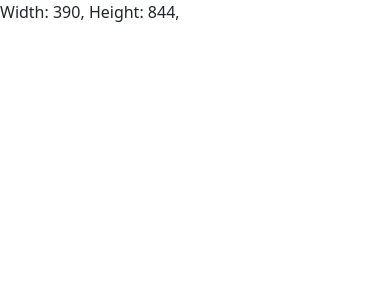
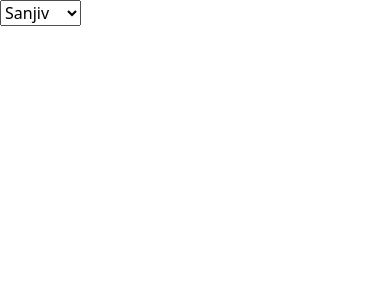
Before and after one commit to Kevin-Karanja-098/reacthooks, a React (Create React App) app: page / in a window 390 px wide. Shown: the top 300 px of the page. Built offline with nearby package versions, Linux system fonts and the light colour scheme.

Commit message:
Controlling when an effect runs by specifying dependencies

```diff
--- a/src/components/App.js
+++ b/src/components/App.js
@@ -1,28 +1,35 @@
 import React, { useState, useEffect } from "react";
-export default function WindowSize () {
 
-const [size, setSize] = useState(getSize());
-function getSize () {
-return {
-width: window.innerWidth,
-height: window.innerHeight
-};
+export default function UserStorage () {
 
+    const [user, setUser] = useState("Sanjiv");
+
+    useEffect(() => {
+
+        const storedUser = window.localStorage.getItem("user");
+
+        console.log('amazing')
+
+        if (storedUser) {
+
+            setUser(storedUser);
+
+        }
+
+    },[]);
+
+    useEffect(() => {
+
+        window.localStorage.setItem("user", user);
+
+    },[user] );
+
+    return (
+        <select value={user} onChange={e => setUser(e.target.value)}>
+        <option>Jason</option>
+        <option>Akiko</option>
+        <option>Clarisse</option>
+        <option>Sanjiv</option>
+        </select>
+    );
 }
-const num = 7*size.width
-useEffect(() => {
-
-console.log('wow');
-function handleResize () {
-setSize(getSize());
-
-}
-window.addEventListener('resize', handleResize);
-
-return () => window.removeEventListener('resize', handleResize);
-
-},[]);
-
-return <p>Width: {size.width}, Height: {size.height},</p>
-
-}
--- a/src/index.js
+++ b/src/index.js
@@ -1,12 +1,12 @@
 import ReactDOM from 'react-dom';
 import "./index.css";
-import WindowSize  from './components/App';
+import UserStorage  from './components/App';
 
 import "bootstrap/dist/css/bootstrap.min.css";
 
 import "bootstrap/dist/js/bootstrap.bundle.min";
 
 ReactDOM.render(
-  <WindowSize   />,
+  <UserStorage   />,
   document.getElementById('root')
 )
```
